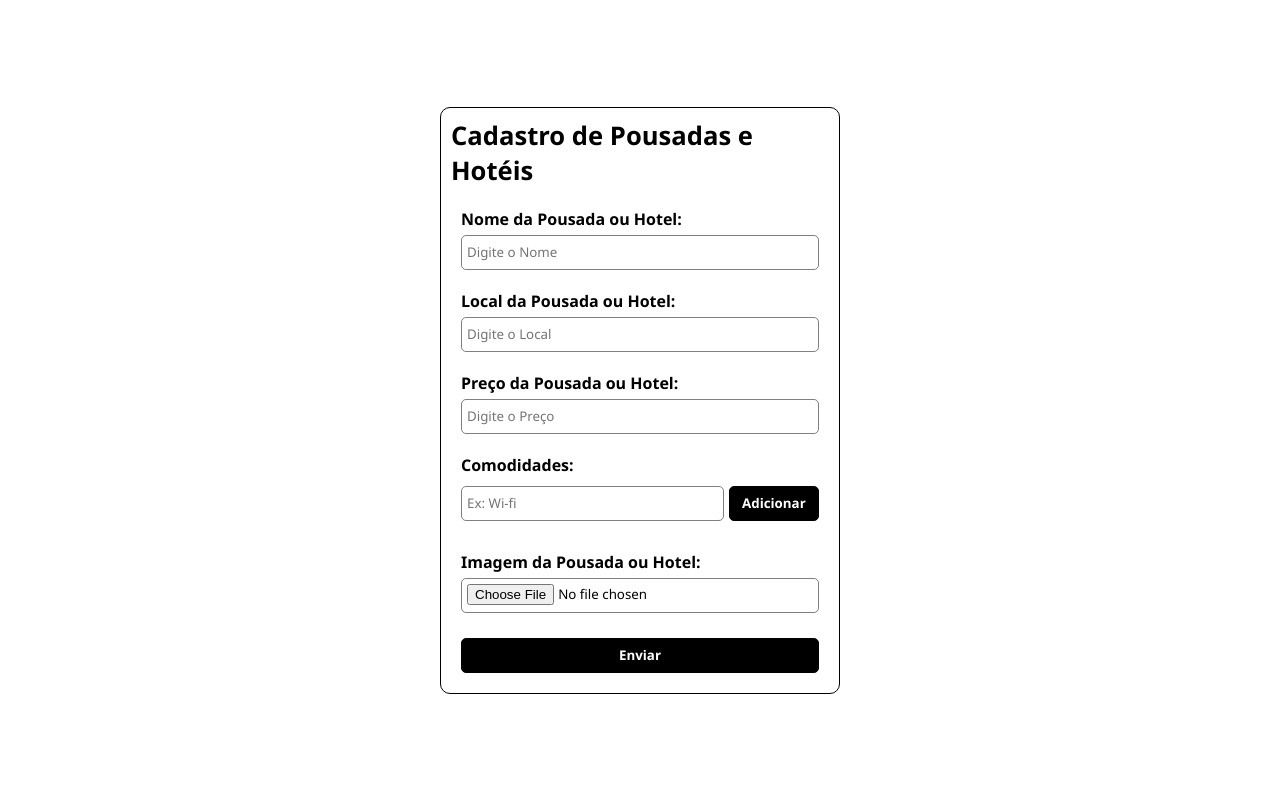
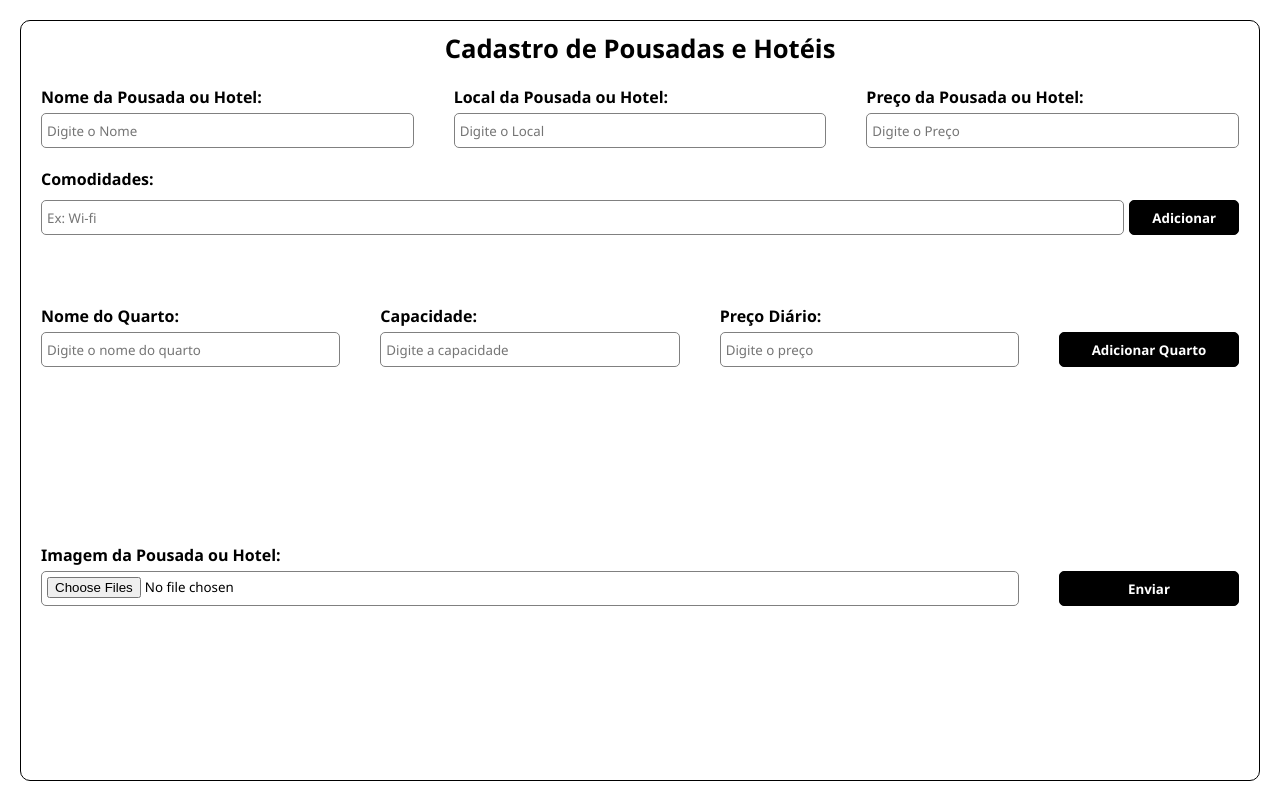
Before and after one commit to raulzinkkj/projesto_teste, a PHP site: page /inns_register.php in a window 1280 px wide. Before the commit the page ends 694 px from the top, so only its background shows below. Run offline with PHP 8.4, Linux system fonts and the light colour scheme.

Commit message:
Continuação

```diff
--- a/03_module_e/inns_register.php
+++ b/03_module_e/inns_register.php
@@ -15,9 +15,8 @@
 
         body {
             display: flex;
-            justify-content: center;
-            align-items: center;
-            height: 100vh;
+            min-height: 100vh;
+            padding: 20px;
         }
 
         .container {
@@ -27,12 +26,36 @@
             flex-direction: column;
             border: solid 1px black;
             border-radius: 10px;
-            width: 400px;
+            width: 100%;
+
         }
 
         h1 {
             font-size: 1.6rem;
             margin-bottom: 10px;
+        }
+
+        .tudojunto {
+            display: grid;
+            grid-template-columns: 1fr 1fr 1fr;
+            gap: 20px;
+            width: 100%;
+        }
+
+        .tudojunto2-0 {
+            display: grid;
+            align-items: end;
+            grid-template-columns: 1fr 1fr 1fr 200px;
+            gap: 20px;
+            width: 100%;
+        }
+
+        .juntinho {
+            display: grid;
+            align-items: end;
+            grid-template-columns: 1fr 200px;
+            gap: 20px;
+            width: 100%;
         }
 
         .junto {
@@ -41,6 +64,21 @@
             display: flex;
             justify-content: center;
             flex-direction: column;
+        }
+
+        #listaComodidades {
+            min-height: 40px;
+        }
+
+        #listaQuartos {
+            display: flex;
+            flex-wrap: wrap;
+            gap: 20px;
+            min-height: 157px;
+        }
+
+        #listaImagens {
+            min-height: 154px;
         }
 
         label {
@@ -88,6 +126,7 @@
 <body>
     <div class="container">
         <h1>Cadastro de Pousadas e Hotéis</h1>
+        <div class="tudojunto">
             <div class="junto">
                 <label for="nome_pousada_e_hotel">Nome da Pousada ou Hotel:</label>
                 <input type="text" name="nome_pousada_e_hotel" id="nome_pousada_e_hotel" placeholder="Digite o Nome">
@@ -100,6 +139,7 @@
                 <label for="preco_pousada_e_hotel">Preço da Pousada ou Hotel:</label>
                 <input type="text" name="preco_pousada_e_hotel" id="preco_pousada_e_hotel" placeholder="Digite o Preço">
             </div>
+        </div>
         <div class="junto">
             <label for="">Comodidades:</label>
             <div style="display: flex; gap:5px; margin-top: 5px;">
@@ -109,18 +149,43 @@
             </div>
             <div id="listaComodidades" style="margin-top: 10px;"></div>
         </div>
+        <div class="tudojunto2-0">
+            <div class="junto">
+                <label for="nome_quarto">Nome do Quarto:</label>
+                <input type="text" name="nome_quarto" id="nomeQuarto" placeholder="Digite o nome do quarto">
+            </div>
+            <div class="junto">
+                <label for="capacidade_quarto">Capacidade:</label>
+                <input type="number" name="capacidade_quarto" id="capacidadeQuarto" placeholder="Digite a capacidade">
+            </div>
+            <div class="junto">
+                <label for="preco_quarto">Preço Diário:</label>
+                <input type="number" name="preco_quarto" id="precoQuarto" placeholder="Digite o preço">
+            </div>
+            <div class="junto">
+                <button onclick="adicionarQuarto()">Adicionar Quarto</button>
+            </div>
+        </div>
+
+
+        <div id="listaQuartos"></div>
+
+        <div class="juntinho">
             <div class="junto">
                 <label for="imagem_pousada_e_hotel">Imagem da Pousada ou Hotel:</label>
-            <input type="file" name="imagem_pousada_e_hotel" id="imagem_pousada_e_hotel">
+                <input type="file" name="imagem_pousada_e_hotel" id="imagem_pousada_e_hotel" multiple accept="image/*">
             </div>
             <div class="junto">
                 <button onclick="gravar()">Enviar</button>
             </div>
-
+        </div>
+        <div id="listaImagens"></div>
         <p id="mensagem"></p>
     </div>
     <script>
         let comodidades_pousada_e_hotel = [];
+        let quartos_pousada_e_hotel = [];
+        let imagens_pousada_e_hotel = [];
 
         function gravar() {
             const formData = new FormData();
@@ -146,9 +211,13 @@
             );
 
             formData.append(
-                "imagem_pousada_e_hotel",
-                document.getElementById("imagem_pousada_e_hotel").files[0]
+                "quartos_pousada_e_hotel",
+                JSON.stringify(quartos_pousada_e_hotel)
             );
+
+            imagens_pousada_e_hotel.forEach(imagem => {
+                formData.append("imagens_pousada_e_hotel[]", imagem);
+            });
 
             fetch("api/cadastrar_pousada_e_hotel.php", {
                     method: "POST",
@@ -156,7 +225,7 @@
                 })
                 .then(resposta => resposta.text())
                 .then(dados => {
-                    document.getElementById("mensagem");
+                    window.location.href = "inns.php";
                 })
         }
 
@@ -218,6 +287,131 @@
 
             mostrarComodidades();
         }
+
+        function adicionarQuarto() {
+            const nome_pousada_e_hotel = document.getElementById("nomeQuarto").value.trim();
+            const capacidade_pousada_e_hotel = document.getElementById("capacidadeQuarto").value;
+            const preco_pousada_e_hotel = document.getElementById("precoQuarto").value;
+
+            if (nome_pousada_e_hotel == "" || capacidade_pousada_e_hotel == "" || preco_pousada_e_hotel == "") {
+                alert("Preencha todos os campos.");
+                return;
+            }
+
+            quartos_pousada_e_hotel.push({
+                nome_pousada_e_hotel: nome_pousada_e_hotel,
+                capacidade_pousada_e_hotel: Number(capacidade_pousada_e_hotel),
+                precoDiario: Number(preco_pousada_e_hotel)
+            });
+
+            mostrarQuartos();
+
+            document.getElementById("nomeQuarto").value = "";
+            document.getElementById("capacidadeQuarto").value = "";
+            document.getElementById("precoQuarto").value = "";
+        }
+
+        function mostrarQuartos() {
+
+            const lista = document.getElementById("listaQuartos");
+
+            lista.innerHTML = "";
+
+            quartos_pousada_e_hotel.forEach((quarto_pousada_e_hotel, indice) => {
+
+                lista.innerHTML += `
+            <div style="
+            border: solid 1px black;
+            padding: 10px;
+            margin-top: 10px;
+            border-radius: 5px;
+            ">
+
+            <b>${quarto_pousada_e_hotel.nome_pousada_e_hotel}</b><br>
+
+            Capacidade: ${quarto_pousada_e_hotel.capacidade_pousada_e_hotel}<br>
+
+            R$ ${quarto_pousada_e_hotel.precoDiario}
+
+            <br><br>
+
+            <button type="button" onclick="removerQuarto(${indice})">❌ Remover</button>
+            </div>
+            `;
+            });
+        }
+
+        function removerQuarto(indice) {
+
+            quartos_pousada_e_hotel.splice(indice, 1);
+
+            mostrarQuartos();
+        }
+
+        document.getElementById("imagem_pousada_e_hotel").addEventListener("change", adicionarImagens);
+
+        function adicionarImagens() {
+            const arquivos = document.getElementById("imagem_pousada_e_hotel").files;
+
+            for (const arquivo of arquivos) {
+                if (imagens_pousada_e_hotel.length >= 5) {
+                    alert("Máximo de 5 imagens.");
+                    break;
+                }
+
+                imagens_pousada_e_hotel.push(arquivo);
+            }
+
+            document.getElementById("imagem_pousada_e_hotel").value = "";
+
+            mostrarImagens();
+        }
+
+        function mostrarImagens() {
+            const lista = document.getElementById("listaImagens");
+
+            lista.innerHTML = "";
+
+            imagens_pousada_e_hotel.forEach((imagem, indice) => {
+
+                const reader = new FileReader();
+
+                reader.onload = function(e) {
+
+                    lista.innerHTML += `
+                <div style="
+                display: inline-block;
+                margin: 10px;
+                text-align:center;
+                ">
+
+                <img
+                    src="${e.target.result}"
+                    width="120"
+                    height="90"
+                    style="
+                        object-fit: cover;
+                        border-radius: 8px;
+                        border: solid 1px gray;
+                        ">
+
+                        <br>
+
+                        <button type="button" onclick="removerImagem(${indice})">❌ Remover</button>
+
+                        </div>
+            `;
+                };
+
+                reader.readAsDataURL(imagem);
+            });
+        }
+
+        function removerImagem(indice) {
+            imagens_pousada_e_hotel.splice(indice, 1);
+
+            mostrarImagens();
+        }
     </script>
 </body>
 
```
Also changed, not shown: 03_module_e/api/cadastrar_pousada_e_hotel.php (+14 -7 lines), 03_module_e/bkp/hoteis_e_pousadas.sql (+6 -5 lines), 03_module_e/uploads/1783473522_07a6d150cce8df2aeb2d27422f3f3f97c983f6df1f1dc5b49d764a6d8e68.webp (added), 03_module_e/uploads/1783473522_66c2f8389b7f26db3230c7166c4052ccfb2c2ba4472e87f87d2c26ea361c.webp (added), 03_module_e/uploads/1783473522_8afc6c361d192951dc9b7eec5a0fae27289dfb71f56f5f8c46b3971c7955.webp (added), 03_module_e/uploads/1783473522_a3f3df73f61466cd120ad79baf06921aec09ea2cc0734a2b58e50fc1aceb.webp (added), 03_module_e/uploads/1783473522_f5dab767f3c699527f6ac1e888af3344a9d92fddc6b962b9eba64b9d6e3f.webp (added). Lines whose indentation alone changed are shown as unchanged.
